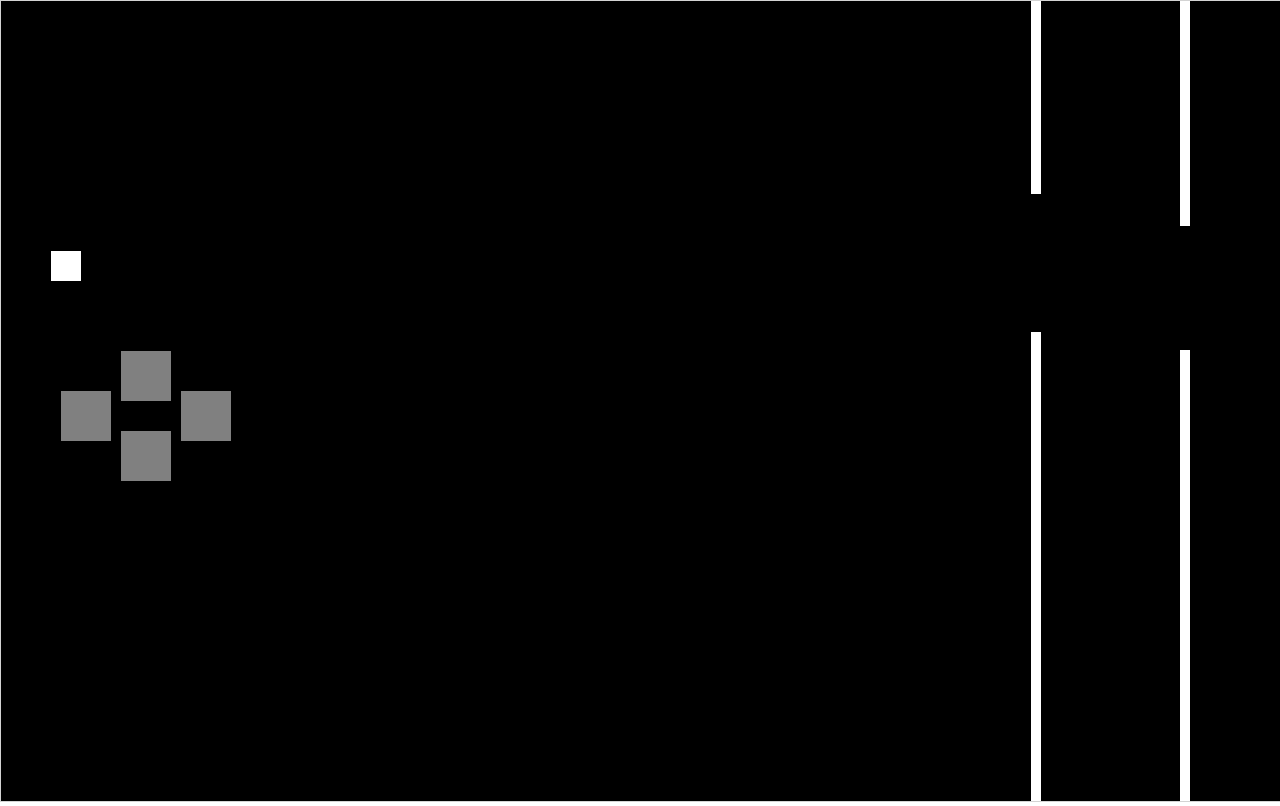
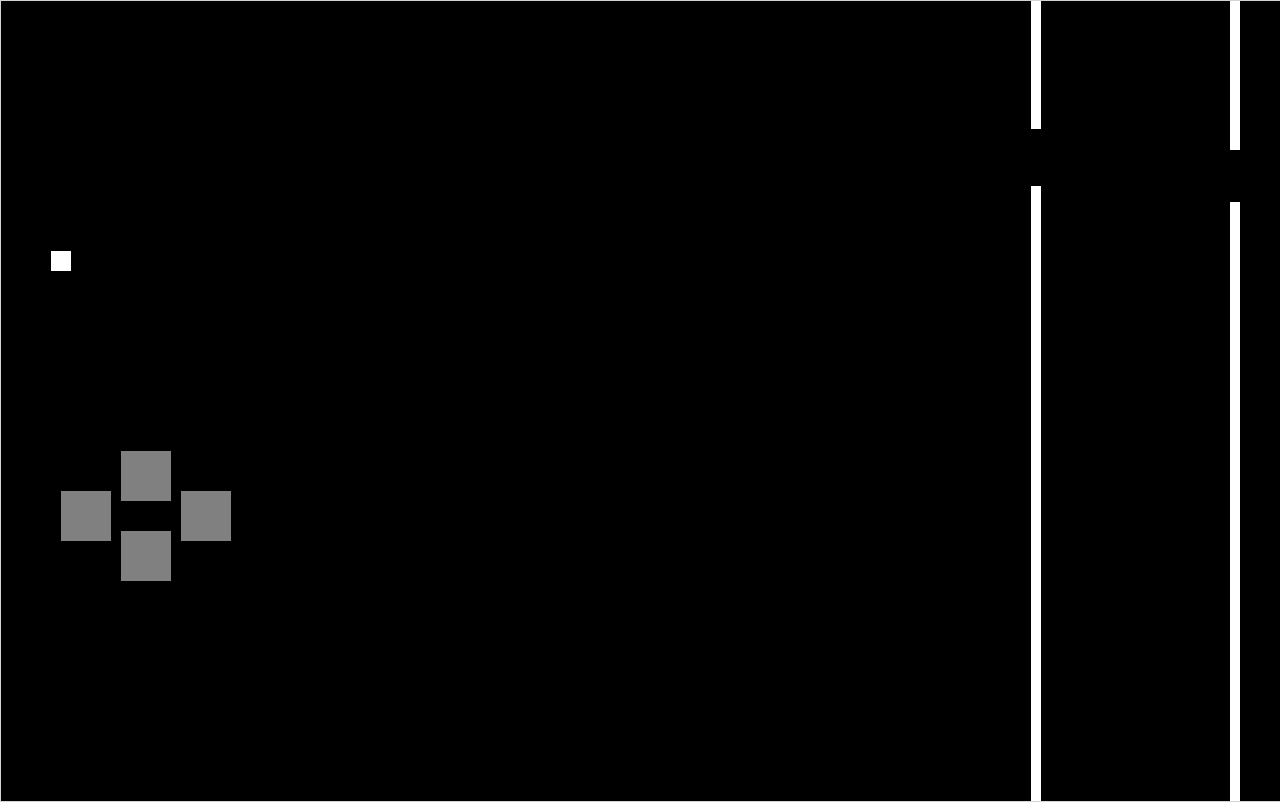
Before and after one commit to KaushikDev/BatCrash, a plain HTML site: page index.html in a window 1280 px wide. Drawn offline with Linux system fonts and the light colour scheme.

Commit message:
Update index.html

```diff
--- a/index.html
+++ b/index.html
@@ -26,16 +26,22 @@ var obstacles=[];
 
 	//This function runs first on window load
 	function gameBegins(){
-		gamePiece = new component(30,30,"white", 50, 250);
-		upBtn = new component(50,50,"gray", 120, 350);
-		downBtn = new component(50,50,"gray", 120, 430);
-		leftBtn = new component(50,50,"gray", 60, 390);
-		rightBtn = new component(50,50,"gray", 180, 390);
+		gamePiece = new component(20,20,"white", 50, 250);
+
+		upBtn = new component(50,50,"gray", 120, 450);
+		downBtn = new component(50,50,"gray", 120, 530);
+		leftBtn = new component(50,50,"gray", 60, 490);
+		rightBtn = new component(50,50,"gray", 180, 490);
 		gamingArea.start();
 	}
 
 	//constructor for creating the gamePiece
-	function component(width, height, color, x, y){
+	function component(width, height, color, x, y, type){
+		this.type = type;
+		if(type=="image"){
+			this.image = new Image();
+			this.image.src = color;
+		}
 		this.width = width;
 		this.height = height;
 		this.x = x;
@@ -43,8 +49,16 @@ var obstacles=[];
 		//creating an update function for component itself
 		this.update = function(){
 			compCtx = gamingArea.ctx;
-			compCtx.fillStyle = color;
-			compCtx.fillRect(this.x, this.y, this.width, this.height);
+			if(type=="image"){
+				compCtx.drawImage(this.image, this.x, this.y, this.width, this.height);
+			}
+			else{
+				compCtx.fillStyle = color;
+				compCtx.fillRect(this.x, this.y, this.width, this.height);
+			}
+
+
+
 		}
 
 		//function to check if button component was clicked.
@@ -59,6 +73,23 @@ var obstacles=[];
 					click = false;
 				}
 			return click;
+		},
+
+		//function that accounts for crashWith
+			this.crashWith = function(otherobj) {
+			var myleft = this.x;
+			var myright = this.x + (this.width);
+			var mytop = this.y;
+			var mybottom = this.y + (this.height);
+			var otherleft = otherobj.x;
+			var otherright = otherobj.x + (otherobj.width);
+			var othertop = otherobj.y;
+			var otherbottom = otherobj.y + (otherobj.height);
+			var crash = true;
+			if ((mybottom < othertop) || (mytop > otherbottom) || (			myright < otherleft) || (myleft > otherright)) {
+				crash = false;
+			}
+			return crash;
 		}
 	}
 
@@ -119,30 +150,30 @@ var obstacles=[];
 	function updateGamingArea(){
 		//stopping the game on obstacles hit
 		var a,b;
-		/*for(i = 0; i < obstacles.length; i += 1){
+		for(i = 0; i < obstacles.length; i += 1){
 			if(gamePiece.crashWith(obstacles[i])){
 				gamingArea.stop();
 				return;
 			}
 
-		}*/
+		}
 
 		//calling clear inside GamingArea function to update Gaming Area
 		gamingArea.clear();
 
 		//incrementing new frame and calling new obstacle
 		gamingArea.frameNum +=1;
-		if(gamingArea.frameNum == 1 || eachInterval(150)){
+		if(gamingArea.frameNum == 1 || eachInterval(200)){
 			x = gamingArea.canvas.width;
-			minHeight = 20;
-			maxHeight = 300;
+			minHeight = 10;
+			maxHeight = 200;
 			height = Math.floor(Math.random()*(maxHeight-minHeight+1)+minHeight);
-			minGap = 50;
-			maxGap = 150;
+			minGap = 30;
+			maxGap = 60;
 			gap = Math.floor(Math.random()*(maxGap-minGap+1)+minGap);
-			//y = gamingArea.canvas.height - 200;
+
 			obstacles.push(new component(10, height, "white", x, 0));
-			obstacles.push(new component(10, x - height - gap, "white", x, height + gap));
+			obstacles.push(new component(10, x-height-gap-200, "white", x, height+gap));
 
 		}
 
@@ -167,12 +198,15 @@ var obstacles=[];
 					gamePiece.x += 1;
 				}
     }
+
+
 		//calling updates for the all the components
 		upBtn.update();
 		downBtn.update();
 		leftBtn.update();
 		rightBtn.update();
         gamePiece.update();
+
 }
 
 </script>
```
